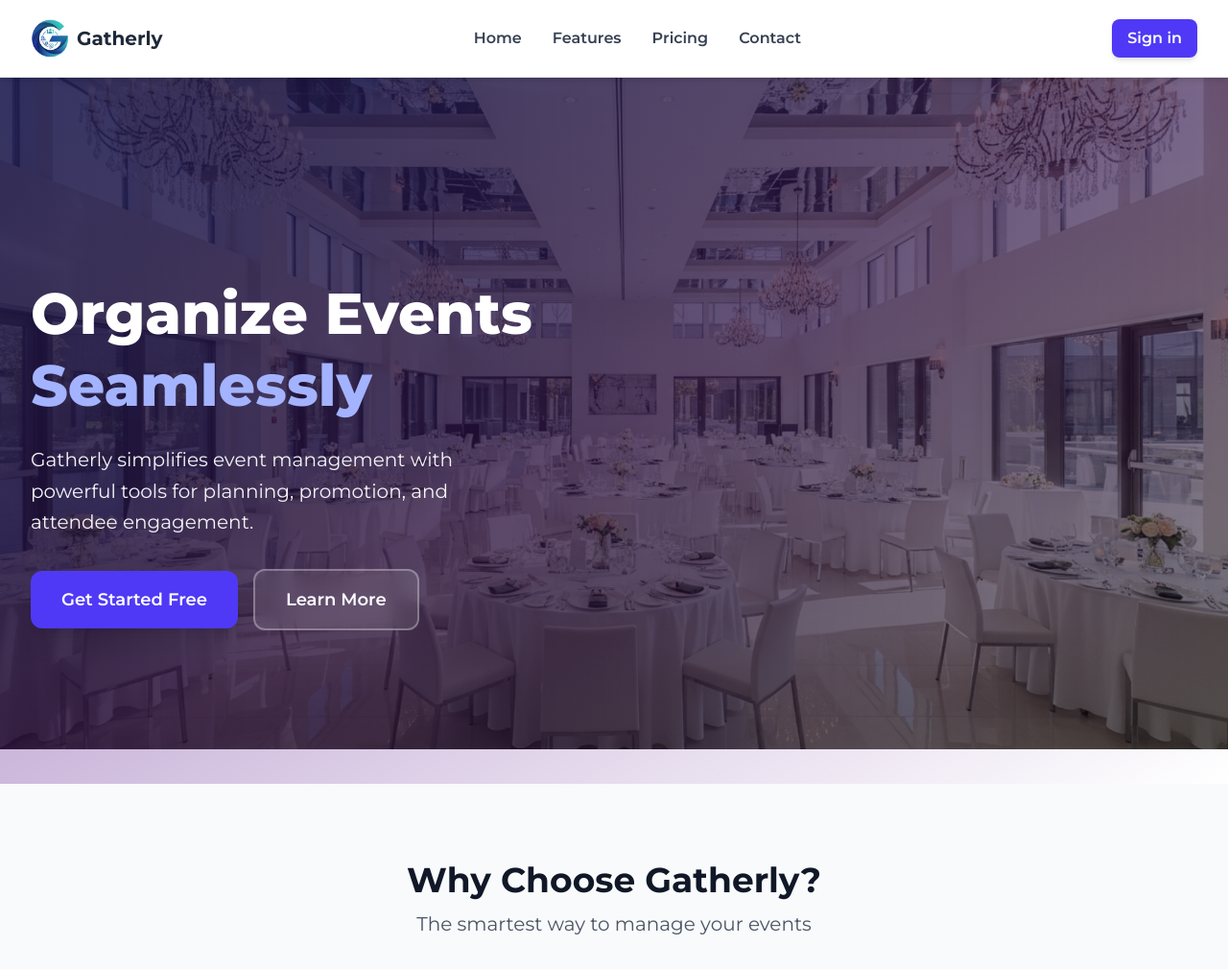
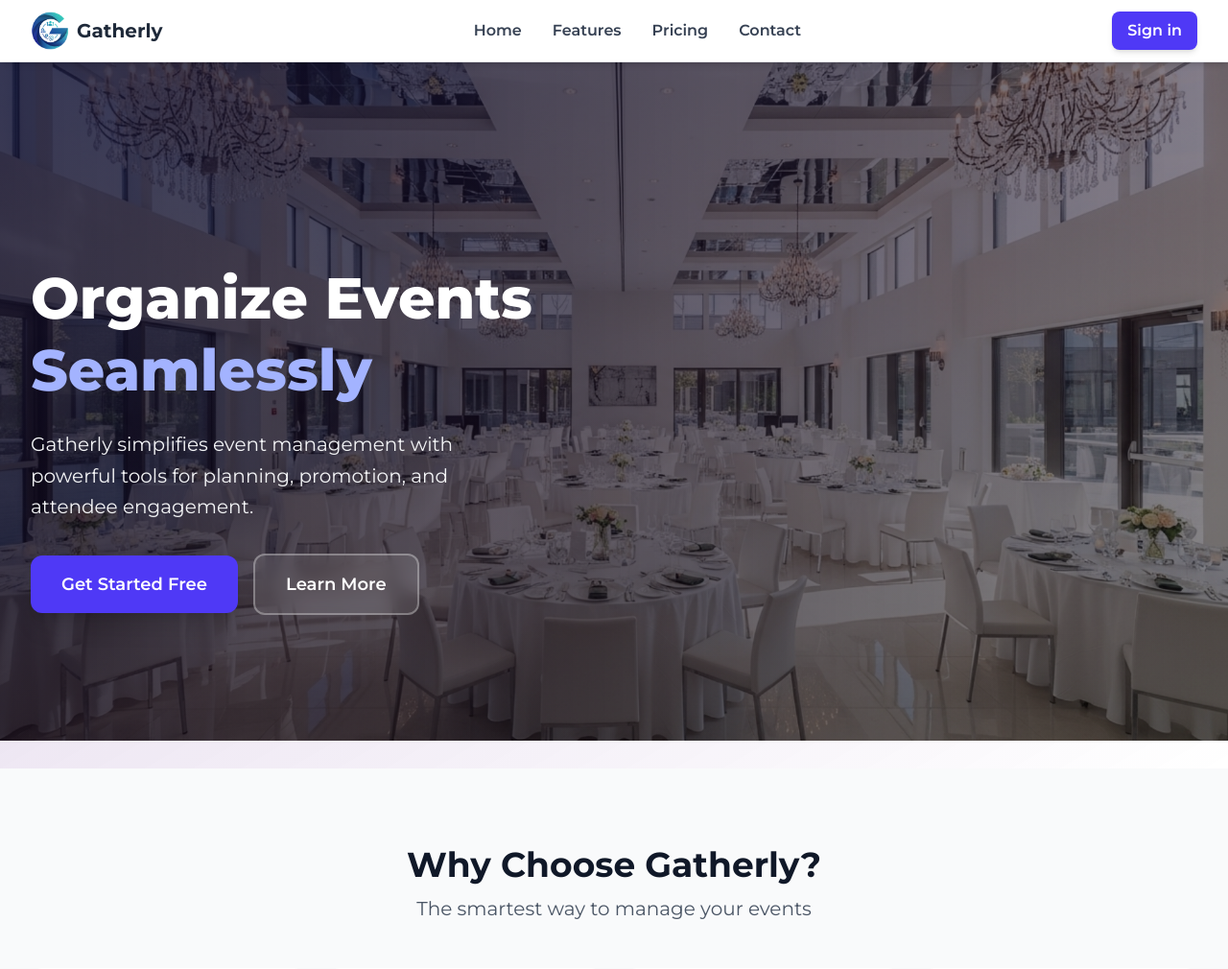
Before and after one commit to LinuxAdona/Gatherly-EMS_2025, a PHP site: page /public/pages/home.php in a window 1280 px wide. Shown: the top 1010 px of the page at 96% size. Run offline with PHP 8.4, Linux system fonts and the light colour scheme; some libraries are stand-ins or nearby versions.

Commit message:
Refactor styles for gradient backgrounds and improve link hover effects across multiple pages

```diff
--- a/public/pages/home.php
+++ b/public/pages/home.php
@@ -15,10 +15,11 @@
         <!-- Navbar -->
         <nav class="sticky top-0 z-50 w-full shadow-md bg-white/90 backdrop-blur-lg border-b border-gray-200">
             <div class="px-4 mx-auto max-w-7xl sm:px-6 lg:px-8">
-                <div class="flex items-center justify-between h-16 md:h-20">
+                <div class="flex items-center justify-between h-12 md:h-16">
                     <div class="flex items-center h-full">
                         <a href="home.php" class="flex items-center group">
-                            <img class="w-8 h-8 sm:w-10 sm:h-10 mr-2 transition-transform group-hover:scale-110" src="../assets/images/logo.png" alt="Gatherly Logo">
+                            <img class="w-8 h-8 sm:w-10 sm:h-10 mr-2 transition-transform group-hover:scale-110"
+                                src="../assets/images/logo.png" alt="Gatherly Logo">
                             <span class="text-lg sm:text-xl font-bold text-gray-800">Gatherly</span>
                         </a>
                     </div>
@@ -36,41 +37,54 @@
                     </div>
                     <div class="flex items-center gap-2">
                         <a href="signin.php"
-                            class="px-3 sm:px-4 py-2 text-sm sm:text-base font-semibold text-white transition-all bg-indigo-600 rounded-lg shadow-md hover:bg-indigo-700 hover:shadow-lg hover:-translate-y-0.5">Sign in</a>
-                        <button id="mobile-menu-button" class="md:hidden p-2 text-gray-700 hover:bg-gray-100 rounded-lg">
+                            class="px-3 sm:px-4 py-2 text-sm sm:text-base font-semibold text-white transition-all bg-indigo-600 rounded-lg shadow-md hover:bg-indigo-700 hover:shadow-lg hover:-translate-y-0.5">Sign
+                            in</a>
+                        <button id="mobile-menu-button"
+                            class="md:hidden p-2 text-gray-700 hover:bg-gray-100 rounded-lg">
                             <svg class="w-6 h-6" fill="none" stroke="currentColor" viewBox="0 0 24 24">
-                                <path stroke-linecap="round" stroke-linejoin="round" stroke-width="2" d="M4 6h16M4 12h16M4 18h16"></path>
+                                <path stroke-linecap="round" stroke-linejoin="round" stroke-width="2"
+                                    d="M4 6h16M4 12h16M4 18h16"></path>
                             </svg>
                         </button>
                     </div>
                 </div>
                 <!-- Mobile Menu -->
                 <div id="mobile-menu" class="hidden md:hidden pb-4 space-y-2">
-                    <a href="#home" class="block px-3 py-2 text-sm font-semibold text-gray-700 rounded-lg hover:bg-indigo-50 hover:text-indigo-600">Home</a>
-                    <a href="#features" class="block px-3 py-2 text-sm font-semibold text-gray-700 rounded-lg hover:bg-indigo-50 hover:text-indigo-600">Features</a>
-                    <a href="#pricing" class="block px-3 py-2 text-sm font-semibold text-gray-700 rounded-lg hover:bg-indigo-50 hover:text-indigo-600">Pricing</a>
-                    <a href="#contact" class="block px-3 py-2 text-sm font-semibold text-gray-700 rounded-lg hover:bg-indigo-50 hover:text-indigo-600">Contact</a>
+                    <a href="#home"
+                        class="block px-3 py-2 text-sm font-semibold text-gray-700 rounded-lg hover:bg-indigo-50 hover:text-indigo-600">Home</a>
+                    <a href="#features"
+                        class="block px-3 py-2 text-sm font-semibold text-gray-700 rounded-lg hover:bg-indigo-50 hover:text-indigo-600">Features</a>
+                    <a href="#pricing"
+                        class="block px-3 py-2 text-sm font-semibold text-gray-700 rounded-lg hover:bg-indigo-50 hover:text-indigo-600">Pricing</a>
+                    <a href="#contact"
+                        class="block px-3 py-2 text-sm font-semibold text-gray-700 rounded-lg hover:bg-indigo-50 hover:text-indigo-600">Contact</a>
                 </div>
             </div>
         </nav>
         <div class="grid grid-rows-[auto_1fr_auto]">
             <!-- Hero Section -->
-            <div id="home" class="relative pt-8 sm:pt-12 md:pt-16 overflow-hidden bg-center bg-no-repeat bg-cover hero-section"
+            <div id="home"
+                class="relative pt-8 sm:pt-12 md:pt-16 overflow-hidden bg-center bg-no-repeat bg-cover hero-section"
                 style="background-image: url('../assets/images/hero-bg.png'); will-change: background-position; min-height: 500px; height: calc(100vh - 4rem);"
                 data-pan-speed="0.45">
-                <div class="absolute inset-0 bg-gradient-to-br from-indigo-900/50 via-purple-900/30 to-transparent"></div>
+                <div class="absolute inset-0 bg-linear-to-br from-indigo-900/30 via-purple-900/10 to-transparent">
+                </div>
                 <div class="flex flex-col justify-center h-full mx-auto max-w-7xl px-4 sm:px-6 lg:px-8">
                     <div class="relative z-10 pb-8 sm:pb-16 md:pb-20 lg:max-w-3xl lg:w-full lg:pb-28 xl:pb-32">
                         <main class="mt-6 sm:mt-10 md:mt-16 lg:mt-20 xl:mt-28">
                             <div class="text-center lg:text-left">
-                                <h1 class="text-3xl sm:text-4xl md:text-5xl lg:text-6xl font-extrabold text-white leading-tight">
+                                <h1
+                                    class="text-3xl sm:text-4xl md:text-5xl lg:text-6xl font-extrabold text-white leading-tight">
                                     <span class="block">Organize Events</span>
                                     <span class="block text-indigo-300">Seamlessly</span>
                                 </h1>
-                                <p class="mt-4 sm:mt-5 md:mt-6 text-sm sm:text-base md:text-lg lg:text-xl text-gray-100 max-w-md mx-auto lg:mx-0 leading-relaxed">
-                                    Gatherly simplifies event management with powerful tools for planning, promotion, and attendee engagement.
+                                <p
+                                    class="mt-4 sm:mt-5 md:mt-6 text-sm sm:text-base md:text-lg lg:text-xl text-gray-100 max-w-md mx-auto lg:mx-0 leading-relaxed">
+                                    Gatherly simplifies event management with powerful tools for planning, promotion,
+                                    and attendee engagement.
                                 </p>
-                                <div class="mt-6 sm:mt-8 flex flex-col sm:flex-row gap-3 sm:gap-4 items-center justify-center lg:justify-start">
+                                <div
+                                    class="mt-6 sm:mt-8 flex flex-col sm:flex-row gap-3 sm:gap-4 items-center justify-center lg:justify-start">
                                     <a href="signup.php"
                                         class="w-full sm:w-auto px-6 py-3 sm:px-8 sm:py-4 text-sm sm:text-base lg:text-lg font-semibold text-white transition-all bg-indigo-600 rounded-xl shadow-xl hover:bg-indigo-700 hover:shadow-2xl hover:-translate-y-1">
                                         Get Started Free
@@ -90,36 +104,48 @@
                 <div class="mx-auto max-w-7xl px-4 sm:px-6 lg:px-8">
                     <div class="flex flex-col items-center text-center mb-8 sm:mb-12">
                         <h2 class="text-2xl sm:text-3xl md:text-4xl font-bold text-gray-900">Why Choose Gatherly?</h2>
-                        <p class="mt-2 sm:mt-3 text-base sm:text-lg md:text-xl text-gray-600">The smartest way to manage your events</p>
+                        <p class="mt-2 sm:mt-3 text-base sm:text-lg md:text-xl text-gray-600">The smartest way to manage
+                            your events</p>
                     </div>
                     <div class="grid grid-cols-1 sm:grid-cols-2 lg:grid-cols-4 gap-4 sm:gap-6">
-                        <div class="flex flex-col items-center justify-start gap-3 p-6 sm:p-8 bg-white rounded-xl shadow-lg hover:shadow-xl transition-all hover:-translate-y-1 group">
+                        <div
+                            class="flex flex-col items-center justify-start gap-3 p-6 sm:p-8 bg-white rounded-xl shadow-lg hover:shadow-xl transition-all hover:-translate-y-1 group">
                             <div class="p-4 bg-indigo-100 rounded-xl group-hover:bg-indigo-200 transition-colors">
-                                <i class="text-2xl sm:text-3xl text-indigo-600 fa-solid fa-comment-nodes" aria-hidden="true"></i>
+                                <i class="text-2xl sm:text-3xl text-indigo-600 fa-solid fa-comment-nodes"
+                                    aria-hidden="true"></i>
                             </div>
                             <h3 class="mt-2 text-base sm:text-lg font-bold text-gray-800">AI-Powered Matching</h3>
-                            <p class="text-xs sm:text-sm text-center text-gray-600 leading-relaxed">Smart recommendations based on your event requirements and preferences</p>
+                            <p class="text-xs sm:text-sm text-center text-gray-600 leading-relaxed">Smart
+                                recommendations based on your event requirements and preferences</p>
                         </div>
-                        <div class="flex flex-col items-center justify-start gap-3 p-6 sm:p-8 bg-white rounded-xl shadow-lg hover:shadow-xl transition-all hover:-translate-y-1 group">
+                        <div
+                            class="flex flex-col items-center justify-start gap-3 p-6 sm:p-8 bg-white rounded-xl shadow-lg hover:shadow-xl transition-all hover:-translate-y-1 group">
                             <div class="p-4 bg-indigo-100 rounded-xl group-hover:bg-indigo-200 transition-colors">
-                                <i class="text-2xl sm:text-3xl text-indigo-600 fa-solid fa-arrow-trend-up" aria-hidden="true"></i>
+                                <i class="text-2xl sm:text-3xl text-indigo-600 fa-solid fa-arrow-trend-up"
+                                    aria-hidden="true"></i>
                             </div>
                             <h3 class="mt-2 text-base sm:text-lg font-bold text-gray-800">Dynamic Pricing</h3>
-                            <p class="text-xs sm:text-sm text-center text-gray-600 leading-relaxed">Get the best rates with real-time pricing based on demand and seasonality</p>
+                            <p class="text-xs sm:text-sm text-center text-gray-600 leading-relaxed">Get the best rates
+                                with real-time pricing based on demand and seasonality</p>
                         </div>
-                        <div class="flex flex-col items-center justify-start gap-3 p-6 sm:p-8 bg-white rounded-xl shadow-lg hover:shadow-xl transition-all hover:-translate-y-1 group">
+                        <div
+                            class="flex flex-col items-center justify-start gap-3 p-6 sm:p-8 bg-white rounded-xl shadow-lg hover:shadow-xl transition-all hover:-translate-y-1 group">
                             <div class="p-4 bg-indigo-100 rounded-xl group-hover:bg-indigo-200 transition-colors">
-                                <i class="text-2xl sm:text-3xl text-indigo-600 fa-solid fa-shield-halved" aria-hidden="true"></i>
+                                <i class="text-2xl sm:text-3xl text-indigo-600 fa-solid fa-shield-halved"
+                                    aria-hidden="true"></i>
                             </div>
                             <h3 class="mt-2 text-base sm:text-lg font-bold text-gray-800">Secure Contracts</h3>
-                            <p class="text-xs sm:text-sm text-center text-gray-600 leading-relaxed">Auto-generated agreements with transparent terms and conditions</p>
+                            <p class="text-xs sm:text-sm text-center text-gray-600 leading-relaxed">Auto-generated
+                                agreements with transparent terms and conditions</p>
                         </div>
-                        <div class="flex flex-col items-center justify-start gap-3 p-6 sm:p-8 bg-white rounded-xl shadow-lg hover:shadow-xl transition-all hover:-translate-y-1 group">
+                        <div
+                            class="flex flex-col items-center justify-start gap-3 p-6 sm:p-8 bg-white rounded-xl shadow-lg hover:shadow-xl transition-all hover:-translate-y-1 group">
                             <div class="p-4 bg-indigo-100 rounded-xl group-hover:bg-indigo-200 transition-colors">
                                 <i class="text-2xl sm:text-3xl text-indigo-600 fa-solid fa-bolt" aria-hidden="true"></i>
                             </div>
                             <h3 class="mt-2 text-base sm:text-lg font-bold text-gray-800">Lightning Fast Setup</h3>
-                            <p class="text-xs sm:text-sm text-center text-gray-600 leading-relaxed">Get your event up and running in no time with our streamlined process</p>
+                            <p class="text-xs sm:text-sm text-center text-gray-600 leading-relaxed">Get your event up
+                                and running in no time with our streamlined process</p>
                         </div>
                     </div>
                 </div>
@@ -128,9 +154,11 @@
             <div class="relative py-12 sm:py-16 md:py-20 lg:py-24 overflow-hidden">
                 <div class="absolute inset-0 overflow-hidden">
                     <!-- Soft colorful blobs -->
-                    <div class="absolute w-96 h-96 rounded-full filter blur-[72px] opacity-60 pointer-events-none left-10 sm:left-80 top-20 sm:top-40 bg-[radial-gradient(circle_at_30%_30%,#7c3aed_0%,#5b21b6_40%,transparent_60%)] animate-[bounce_8s_ease-in-out_infinite]">
+                    <div
+                        class="absolute w-96 h-96 rounded-full filter blur-[72px] opacity-60 pointer-events-none left-10 sm:left-80 top-20 sm:top-40 bg-[radial-gradient(circle_at_30%_30%,#7c3aed_0%,#5b21b6_40%,transparent_60%)] animate-[bounce_8s_ease-in-out_infinite]">
                     </div>
-                    <div class="absolute w-96 h-96 rounded-full filter blur-[72px] opacity-60 pointer-events-none right-10 sm:right-72 bottom-20 sm:bottom-48 bg-[radial-gradient(circle_at_70%_70%,#06b6d4_0%,#0891b2_40%,transparent_60%)] animate-[bounce_10s_ease-in-out_infinite]">
+                    <div
+                        class="absolute w-96 h-96 rounded-full filter blur-[72px] opacity-60 pointer-events-none right-10 sm:right-72 bottom-20 sm:bottom-48 bg-[radial-gradient(circle_at_70%_70%,#06b6d4_0%,#0891b2_40%,transparent_60%)] animate-[bounce_10s_ease-in-out_infinite]">
                     </div>
 
                     <!-- Subtle diagonal SVG pattern -->
@@ -146,13 +174,16 @@
                     </svg>
 
                     <!-- Color overlay for depth -->
-                    <div class="absolute inset-0 bg-linear-to-r from-indigo-800 via-indigo-600 to-pink-600 opacity-60 mix-blend-multiply">
+                    <div
+                        class="absolute inset-0 bg-linear-to-r from-indigo-800 via-indigo-600 to-pink-600 opacity-60 mix-blend-multiply">
                     </div>
                 </div>
 
                 <div class="relative z-10 mx-auto text-center max-w-4xl px-4 sm:px-6">
-                    <h2 class="text-2xl sm:text-3xl md:text-4xl lg:text-5xl font-bold text-white leading-tight">Ready to Elevate Your Event Management?</h2>
-                    <p class="mt-3 sm:mt-4 text-base sm:text-lg md:text-xl font-medium text-indigo-100">Join Gatherly today and experience the future of event planning!</p>
+                    <h2 class="text-2xl sm:text-3xl md:text-4xl lg:text-5xl font-bold text-white leading-tight">Ready to
+                        Elevate Your Event Management?</h2>
+                    <p class="mt-3 sm:mt-4 text-base sm:text-lg md:text-xl font-medium text-indigo-100">Join Gatherly
+                        today and experience the future of event planning!</p>
                     <div class="mt-6 sm:mt-8 flex flex-col sm:flex-row gap-3 sm:gap-4 items-center justify-center">
                         <a href="signup.php"
                             class="w-full sm:w-auto inline-block px-6 sm:px-8 py-3 sm:py-4 text-base sm:text-lg font-semibold text-indigo-600 bg-white rounded-xl shadow-xl transition-all hover:bg-gray-50 hover:shadow-2xl hover:-translate-y-1">
--- a/src/output.css
+++ b/src/output.css
@@ -758,6 +737,13 @@
   .bg-yellow-100 {
     background-color: var(--color-yellow-100);
   }
+  .bg-linear-to-br {
+    --tw-gradient-position: to bottom right;
+    @supports (background-image: linear-gradient(in lab, red, red)) {
+      --tw-gradient-position: to bottom right in oklab;
+    }
+    background-image: linear-gradient(var(--tw-gradient-stops));
+  }
   .bg-linear-to-r {
     --tw-gradient-position: to right;
     @supports (background-image: linear-gradient(in lab, red, red)) {
@@ -810,6 +796,20 @@
     --tw-gradient-from: var(--color-indigo-800);
     --tw-gradient-stops: var(--tw-gradient-via-stops, var(--tw-gradient-position), var(--tw-gradient-from) var(--tw-gradient-from-position), var(--tw-gradient-to) var(--tw-gradient-to-position));
   }
+  .from-indigo-900\/30 {
+    --tw-gradient-from: color-mix(in srgb, oklch(35.9% 0.144 278.697) 30%, transparent);
+    @supports (color: color-mix(in lab, red, red)) {
+      --tw-gradient-from: color-mix(in oklab, var(--color-indigo-900) 30%, transparent);
+    }
+    --tw-gradient-stops: var(--tw-gradient-via-stops, var(--tw-gradient-position), var(--tw-gradient-from) var(--tw-gradient-from-position), var(--tw-gradient-to) var(--tw-gradient-to-position));
+  }
+  .from-indigo-900\/40 {
+    --tw-gradient-from: color-mix(in srgb, oklch(35.9% 0.144 278.697) 40%, transparent);
+    @supports (color: color-mix(in lab, red, red)) {
+      --tw-gradient-from: color-mix(in oklab, var(--color-indigo-900) 40%, transparent);
+    }
+    --tw-gradient-stops: var(--tw-gradient-via-stops, var(--tw-gradient-position), var(--tw-gradient-from) var(--tw-gradient-from-position), var(--tw-gradient-to) var(--tw-gradient-to-position));
+  }
   .from-indigo-900\/50 {
     --tw-gradient-from: color-mix(in srgb, oklch(35.9% 0.144 278.697) 50%, transparent);
     @supports (color: color-mix(in lab, red, red)) {
@@ -834,6 +834,22 @@
     --tw-gradient-via-stops: var(--tw-gradient-position), var(--tw-gradient-from) var(--tw-gradient-from-position), var(--tw-gradient-via) var(--tw-gradient-via-position), var(--tw-gradient-to) var(--tw-gradient-to-position);
     --tw-gradient-stops: var(--tw-gradient-via-stops);
   }
+  .via-purple-900\/10 {
+    --tw-gradient-via: color-mix(in srgb, oklch(38.1% 0.176 304.987) 10%, transparent);
+    @supports (color: color-mix(in lab, red, red)) {
+      --tw-gradient-via: color-mix(in oklab, var(--color-purple-900) 10%, transparent);
+    }
+    --tw-gradient-via-stops: var(--tw-gradient-position), var(--tw-gradient-from) var(--tw-gradient-from-position), var(--tw-gradient-via) var(--tw-gradient-via-position), var(--tw-gradient-to) var(--tw-gradient-to-position);
+    --tw-gradient-stops: var(--tw-gradient-via-stops);
+  }
+  .via-purple-900\/20 {
+    --tw-gradient-via: color-mix(in srgb, oklch(38.1% 0.176 304.987) 20%, transparent);
+    @supports (color: color-mix(in lab, red, red)) {
+      --tw-gradient-via: color-mix(in oklab, var(--color-purple-900) 20%, transparent);
+    }
+    --tw-gradient-via-stops: var(--tw-gradient-position), var(--tw-gradient-from) var(--tw-gradient-from-position), var(--tw-gradient-via) var(--tw-gradient-via-position), var(--tw-gradient-to) var(--tw-gradient-to-position);
+    --tw-gradient-stops: var(--tw-gradient-via-stops);
+  }
   .via-purple-900\/30 {
     --tw-gradient-via: color-mix(in srgb, oklch(38.1% 0.176 304.987) 30%, transparent);
     @supports (color: color-mix(in lab, red, red)) {
@@ -1854,6 +1865,11 @@
       display: none;
     }
   }
+  .md\:h-16 {
+    @media (width >= 48rem) {
+      height: calc(var(--spacing) * 16);
+    }
+  }
   .md\:h-20 {
     @media (width >= 48rem) {
       height: calc(var(--spacing) * 20);
```
Also changed, not shown: other parts of src/output.css (+10 -41 lines), public/pages/client-dashboard.php (+27 -14 lines), public/pages/signin.php (+25 -14 lines), public/pages/signup.php (+9 -8 lines), public/assets/js/home.js.
